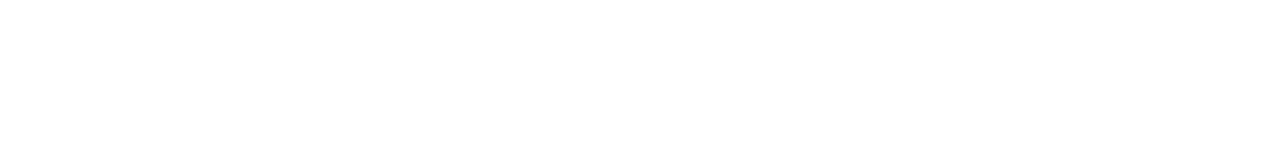
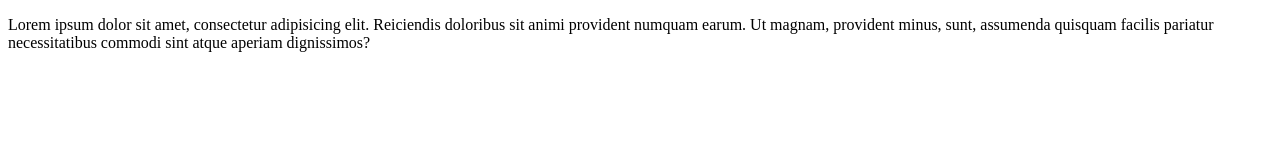
Before and after one commit to Samy222/test_newRepository, a plain HTML site: page index.html in a window 1280 px wide. Drawn offline with Linux system fonts and the light colour scheme.

Commit message:
agregado vid contenedor

```diff
--- a/index.html
+++ b/index.html
@@ -7,6 +7,13 @@
     <title>Document</title>
 </head>
 <body>
+    <!--contenedor 1-->
+    <div class="contenedor">
+        <div class="row">
+            <p>Lorem ipsum dolor sit amet, consectetur adipisicing elit. Reiciendis doloribus sit animi provident numquam earum. Ut magnam, provident minus, sunt, assumenda quisquam facilis pariatur necessitatibus commodi sint atque aperiam dignissimos?
 
+            </p>
+        </div>
+    </div>
 </body>
 </html>
```
